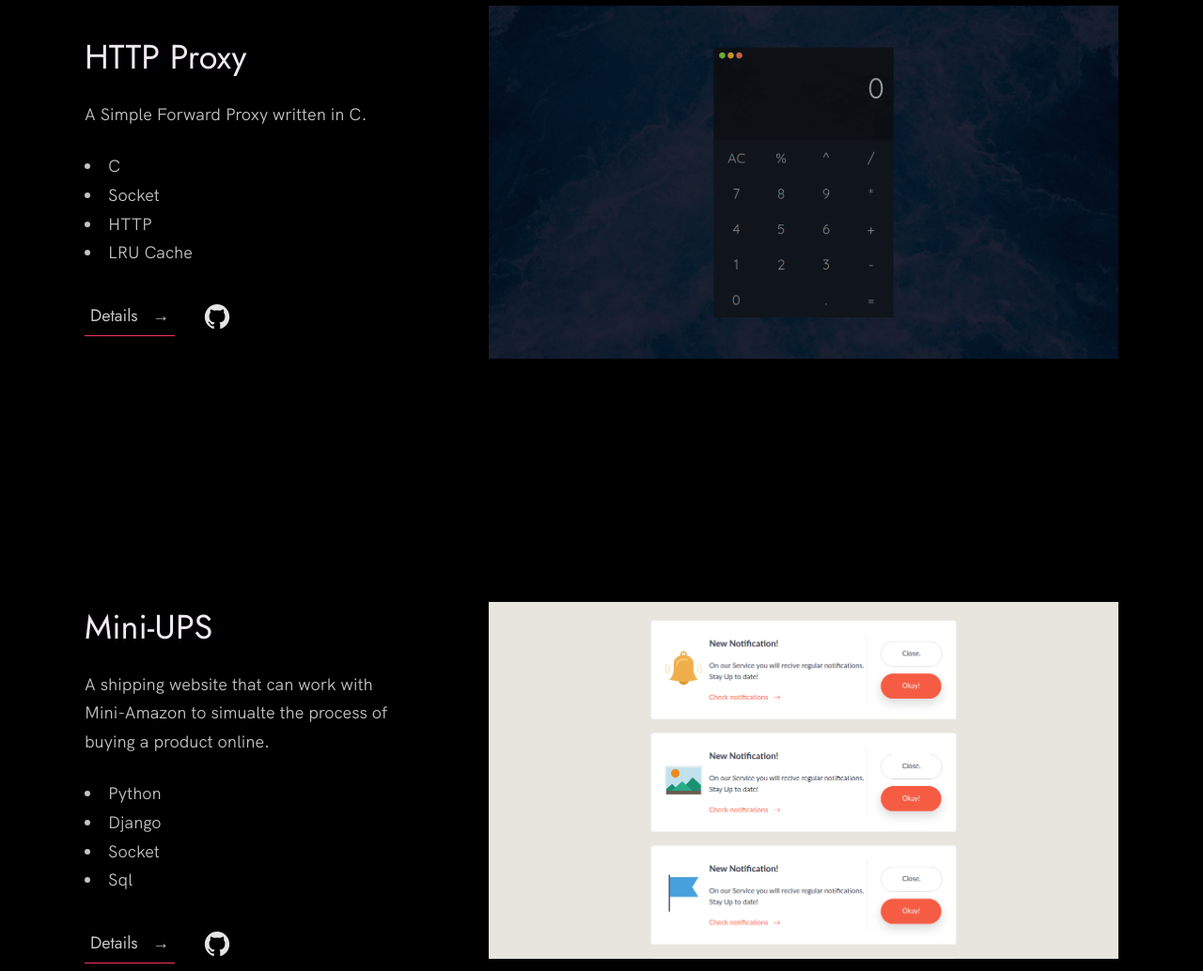
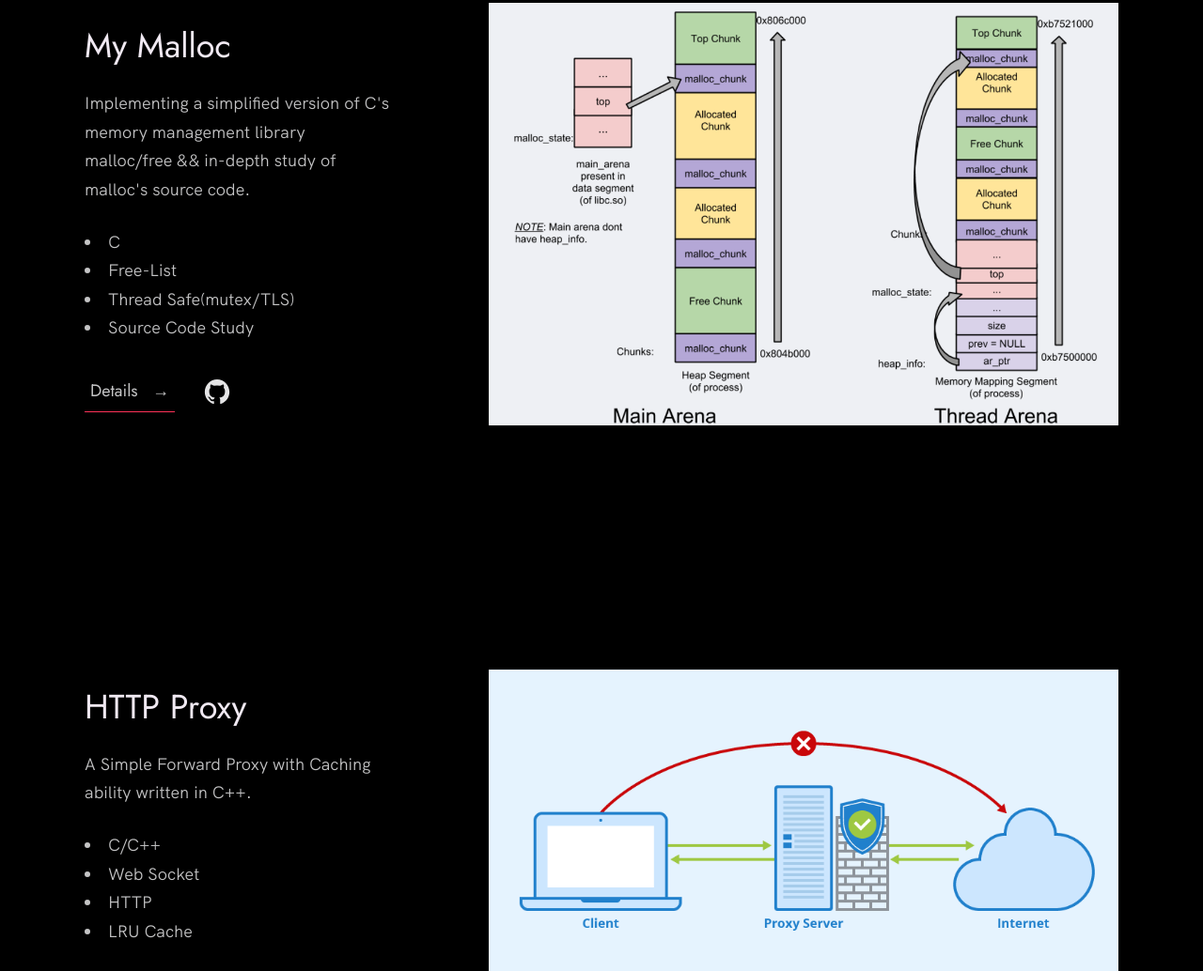
Before and after one commit to X-mei/X-mei.github.io, a plain HTML site: page index.html in a window 1280 px wide. Shown: the part 2652-3686 px from the top of the page at 94% size. Drawn offline with Linux system fonts and the light colour scheme.

Commit message:
almost done with v1.0

```diff
--- a/index.html
+++ b/index.html
@@ -112,7 +112,7 @@
             <div class="work__text">
               <h3>Tetris Game</h3>
               <p>
-                A Teris Game written in Verilog.
+                A Teris Game written in Verilog with self-written CPU(ALU, regfile...).
               </p>
               <ul class="work__list">
                 <li>Verilog</li>
@@ -122,28 +122,57 @@
               </ul>
 
               <div class="work__links">
-                <a href="https://nisar.surge.sh" target="_blank" class="link__text">
+                <a href="#" target="_blank" class="link__text">
                   Details <span>&rarr;</span>
                 </a>
-                <a href="https://github.com/nisarhassan12/portfolio" title="View Source Code" target="_blank">
+                <a href="https://github.com/X-mei/Tetris-Game" title="View Source Code" target="_blank">
                   <img src="./images/github.svg" class="work__code" alt="GitHub">
                 </a>
               </div>
             </div>
             <div class="work__image-box">
-              <img src="./images/project-1.png" class="work__image" alt="Project 1" />
+              <img src="./images/tetris.jpg" class="work__image" alt="Tetris Game" />
             </div>
           </div>
+
+
+          <div class="work__box">
+            <div class="work__text">
+              <h3>My Malloc</h3>
+              <p>
+                Implementing a simplified version of C's memory management library malloc/free && in-depth study of malloc's source code.
+              </p>
+              <ul class="work__list">
+                <li>C</li>
+                <li>Free-List</li>
+                <li>Thread Safe(mutex/TLS)</li>
+                <li>Source Code Study</li>
+              </ul>
+
+              <div class="work__links">
+                <a href="#" class="link__text">
+                  Details <span>&rarr;</span>
+                </a>
+                <a href="https://github.com/X-mei/My-Malloc">
+                  <img src="./images/github.svg" class="work__code" title="View Source Code" alt="GitHub">
+                </a>
+              </div>
+            </div>
+            <div class="work__image-box">
+              <img src="./images/malloc.png" class="work__image" alt="Malloc" />
+            </div>
+          </div>
+
 
           <div class="work__box">
             <div class="work__text">
               <h3>HTTP Proxy</h3>
               <p>
-                A Simple Forward Proxy written in C.
+                A Simple Forward Proxy with Caching ability written in C++.
               </p>
               <ul class="work__list">
-                <li>C</li>
-                <li>Socket</li>
+                <li>C/C++</li>
+                <li>Web Socket</li>
                 <li>HTTP</li>
                 <li>LRU Cache</li>
               </ul>
@@ -152,13 +181,13 @@
                 <a href="#" class="link__text">
                   Details <span>&rarr;</span>
                 </a>
-                <a href="#">
+                <a href="https://github.com/X-mei/Forward-Proxy">
                   <img src="./images/github.svg" class="work__code" title="View Source Code" alt="GitHub">
                 </a>
               </div>
             </div>
             <div class="work__image-box">
-              <img src="./images/project-2.png" class="work__image" alt="Project 1" />
+              <img src="./images/Proxy.png" class="work__image" alt="Forward Proxy" />
             </div>
           </div>
 
@@ -166,7 +195,7 @@
             <div class="work__text">
               <h3>Mini-UPS</h3>
               <p>
-                A shipping website that can work with Mini-Amazon to simualte the process of buying a product online.
+                A Mini-shipping website that can work with Mini-Amazon to simualte the process of buying a product online and shipping it to the destination.
               </p>
               <ul class="work__list">
                 <li>Python</li>
@@ -179,13 +208,13 @@
                 <a href="#" class="link__text">
                   Details <span>&rarr;</span>
                 </a>
-                <a href="#">
+                <a href="https://github.com/X-mei/Mini-UPS">
                   <img src="./images/github.svg" class="work__code" title="View Source Code" alt="GitHub">
                 </a>
               </div>
             </div>
             <div class="work__image-box">
-              <img src="./images/project-3.png" class="work__image" alt="Project 3" />
+              <img src="./images/ups.png" class="work__image" alt="Mini UPS" />
             </div>
           </div>
         </div>
```
Also changed, not shown: images/Proxy.png (added), images/malloc.png (added), images/tetris.jpg (added), images/ups.png (added).
